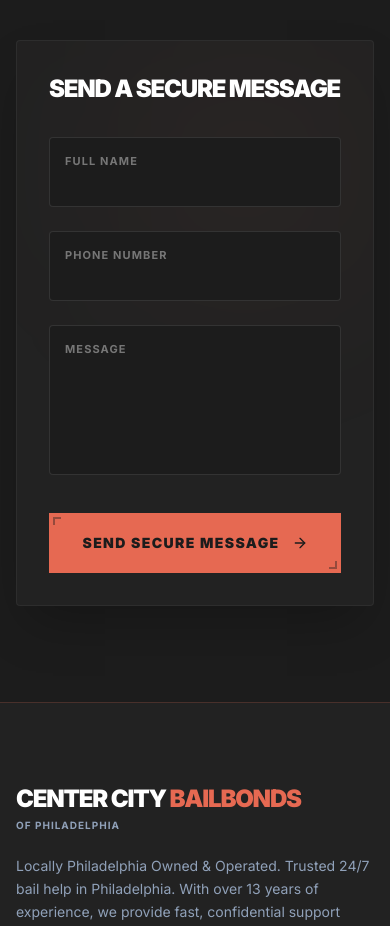
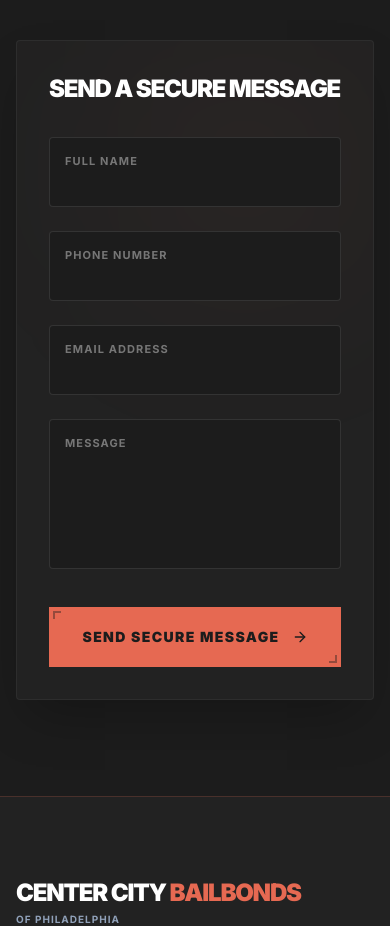
Before and after one commit to Founditmarketing/centercitybailbonds, a React (Vite) app: page /contact in a window 390 px wide. Shown: the part 820-1746 px from the top of the page. Built offline with nearby package versions, Linux system fonts and the light colour scheme.

Commit message:
feat: integrate Resend email API with serverless contact form handler

```diff
--- /dev/null
+++ b/api/send-email.ts
@@ -0,0 +1,86 @@
+import type { VercelRequest, VercelResponse } from '@vercel/node';
+import { Resend } from 'resend';
+
+const resend = new Resend(process.env.RESEND_API_KEY);
+
+export default async function handler(req: VercelRequest, res: VercelResponse) {
+  // Only allow POST
+  if (req.method !== 'POST') {
+    return res.status(405).json({ error: 'Method not allowed' });
+  }
+
+  const { name, phone, email, message } = req.body;
+
+  // Basic validation
+  if (!name || !email || !message) {
+    return res.status(400).json({ error: 'Name, email, and message are required.' });
+  }
+
+  try {
+    const { data, error } = await resend.emails.send({
+      from: 'Center City Bail Bonds <hello@centercitybailbonds.com>',
+      to: ['greggiaffes@yahoo.com'],
+      reply_to: email,
+      subject: `New Contact Form Submission from ${name}`,
+      html: `
+        <!DOCTYPE html>
+        <html>
+          <head>
+            <meta charset="utf-8" />
+            <title>New Contact Form Submission</title>
+          </head>
+          <body style="font-family: Arial, sans-serif; background-color: #0a0a0a; color: #e2e8f0; margin: 0; padding: 0;">
+            <div style="max-width: 600px; margin: 0 auto; padding: 40px 20px;">
+
+              <!-- Header -->
+              <div style="background: linear-gradient(135deg, #111 0%, #1a1a1a 100%); border: 1px solid #d4af37; padding: 32px; margin-bottom: 24px;">
+                <p style="color: #d4af37; font-size: 10px; text-transform: uppercase; letter-spacing: 0.3em; font-weight: bold; margin: 0 0 8px 0;">Center City Bail Bonds</p>
+                <h1 style="color: #ffffff; font-size: 28px; font-weight: 900; text-transform: uppercase; letter-spacing: -0.02em; margin: 0;">New Message Received</h1>
+              </div>
+
+              <!-- Fields -->
+              <div style="background: #111; border: 1px solid rgba(255,255,255,0.08); padding: 32px; margin-bottom: 16px;">
+
+                <div style="margin-bottom: 24px;">
+                  <p style="color: #d4af37; font-size: 10px; text-transform: uppercase; letter-spacing: 0.2em; font-weight: bold; margin: 0 0 6px 0;">Full Name</p>
+                  <p style="color: #ffffff; font-size: 18px; font-weight: 700; margin: 0;">${name}</p>
+                </div>
+
+                <div style="margin-bottom: 24px;">
+                  <p style="color: #d4af37; font-size: 10px; text-transform: uppercase; letter-spacing: 0.2em; font-weight: bold; margin: 0 0 6px 0;">Phone Number</p>
+                  <p style="color: #ffffff; font-size: 18px; font-weight: 700; margin: 0;">${phone || 'Not provided'}</p>
+                </div>
+
+                <div style="margin-bottom: 24px;">
+                  <p style="color: #d4af37; font-size: 10px; text-transform: uppercase; letter-spacing: 0.2em; font-weight: bold; margin: 0 0 6px 0;">Email Address</p>
+                  <p style="color: #ffffff; font-size: 18px; font-weight: 700; margin: 0;">${email}</p>
+                </div>
+
+                <div style="border-top: 1px solid rgba(255,255,255,0.06); padding-top: 24px;">
+                  <p style="color: #d4af37; font-size: 10px; text-transform: uppercase; letter-spacing: 0.2em; font-weight: bold; margin: 0 0 12px 0;">Message</p>
+                  <p style="color: #cbd5e1; font-size: 15px; line-height: 1.7; margin: 0; white-space: pre-wrap;">${message}</p>
+                </div>
+              </div>
+
+              <!-- Footer -->
+              <div style="text-align: center; padding: 16px;">
+                <p style="color: #475569; font-size: 11px; margin: 0;">Reply directly to this email to respond to ${name}.</p>
+              </div>
+
+            </div>
+          </body>
+        </html>
+      `,
+    });
+
+    if (error) {
+      console.error('Resend error:', error);
+      return res.status(500).json({ error: 'Failed to send email. Please try again.' });
+    }
+
+    return res.status(200).json({ success: true, id: data?.id });
+  } catch (err) {
+    console.error('Unexpected error:', err);
+    return res.status(500).json({ error: 'An unexpected error occurred.' });
+  }
+}
--- a/package.json
+++ b/package.json
@@ -25,12 +25,14 @@
     "react-leaflet": "^5.0.0",
     "react-map-gl": "^8.1.1",
     "react-router-dom": "^7.15.0",
+    "resend": "^6.12.3",
     "vite": "^6.2.3"
   },
   "devDependencies": {
     "@types/express": "^4.17.21",
     "@types/leaflet": "^1.9.21",
     "@types/node": "^22.14.0",
+    "@vercel/node": "^5.7.17",
     "autoprefixer": "^10.4.21",
     "tailwindcss": "^4.1.14",
     "tsx": "^4.21.0",
--- a/src/pages/ContactPage.tsx
+++ b/src/pages/ContactPage.tsx
@@ -1,7 +1,61 @@
-import { motion } from 'motion/react';
-import { Phone, Mail, MapPin, ArrowRight } from 'lucide-react';
+import { useState } from 'react';
+import { motion, AnimatePresence } from 'motion/react';
+import { Phone, MapPin, ArrowRight, CheckCircle, AlertCircle, Loader2 } from 'lucide-react';
+
+type FormStatus = 'idle' | 'loading' | 'success' | 'error';
+
+interface FormData {
+  name: string;
+  phone: string;
+  email: string;
+  message: string;
+}
 
 export default function ContactPage() {
+  const [formData, setFormData] = useState<FormData>({
+    name: '',
+    phone: '',
+    email: '',
+    message: '',
+  });
+  const [status, setStatus] = useState<FormStatus>('idle');
+  const [errorMsg, setErrorMsg] = useState('');
+
+  const handleChange = (e: React.ChangeEvent<HTMLInputElement | HTMLTextAreaElement>) => {
+    setFormData(prev => ({ ...prev, [e.target.name]: e.target.value }));
+  };
+
+  const handleSubmit = async (e: React.FormEvent<HTMLFormElement>) => {
+    e.preventDefault();
+    setStatus('loading');
+    setErrorMsg('');
+
+    try {
+      const res = await fetch('/api/send-email', {
+        method: 'POST',
+        headers: { 'Content-Type': 'application/json' },
+        body: JSON.stringify(formData),
+      });
+
+      const data = await res.json();
+
+      if (!res.ok) {
+        throw new Error(data.error || 'Failed to send message.');
+      }
+
+      setStatus('success');
+      setFormData({ name: '', phone: '', email: '', message: '' });
+    } catch (err: unknown) {
+      setStatus('error');
+      setErrorMsg(err instanceof Error ? err.message : 'Something went wrong. Please try again.');
+    }
+  };
+
+  const inputClass =
+    'peer w-full bg-dark-950 border border-white/10 rounded-sm p-4 pt-7 text-white placeholder-transparent focus:border-gold-500 focus:bg-dark-950 focus:outline-none transition-all duration-300';
+  const labelClass =
+    'absolute left-4 top-2 text-[10px] uppercase text-gold-500 font-bold tracking-widest transition-all peer-placeholder-shown:text-[11px] peer-placeholder-shown:top-4 peer-placeholder-shown:text-white/40 peer-focus:top-2 peer-focus:text-[10px] peer-focus:text-gold-500 pointer-events-none';
+
   return (
     <main className="relative z-10 flex flex-col min-h-screen pt-32 pb-24 px-4 bg-dark-950">
       <div className="max-w-7xl mx-auto w-full">
@@ -44,8 +98,6 @@
                 </a>
               </div>
             </motion.div>
-
-
 
             <motion.div
               initial={{ opacity: 0, x: -30 }}
@@ -100,63 +152,135 @@
 
             <h3 className="text-2xl font-black text-white uppercase tracking-tighter mb-8 relative z-10">Send a Secure Message</h3>
 
-            <form className="flex flex-col gap-6 relative z-10" onSubmit={(e) => e.preventDefault()}>
+            <AnimatePresence mode="wait">
+              {status === 'success' ? (
+                <motion.div
+                  key="success"
+                  initial={{ opacity: 0, scale: 0.95 }}
+                  animate={{ opacity: 1, scale: 1 }}
+                  exit={{ opacity: 0 }}
+                  className="flex flex-col items-center justify-center gap-4 py-16 text-center relative z-10"
+                >
+                  <CheckCircle className="w-16 h-16 text-green-400" />
+                  <h4 className="text-2xl font-black text-white uppercase tracking-tight">Message Sent!</h4>
+                  <p className="text-slate-400 text-sm max-w-xs leading-relaxed">
+                    We've received your message and will be in touch shortly. For urgent matters, please call us directly.
+                  </p>
+                  <button
+                    onClick={() => setStatus('idle')}
+                    className="mt-4 text-gold-500 text-xs uppercase tracking-widest font-bold border-b border-gold-500/40 hover:border-gold-500 transition-colors"
+                  >
+                    Send Another Message
+                  </button>
+                </motion.div>
+              ) : (
+                <motion.form
+                  key="form"
+                  initial={{ opacity: 0 }}
+                  animate={{ opacity: 1 }}
+                  exit={{ opacity: 0 }}
+                  className="flex flex-col gap-6 relative z-10"
+                  onSubmit={handleSubmit}
+                >
                   <div className="grid grid-cols-1 md:grid-cols-2 gap-6">
+                    {/* Full Name */}
                     <div className="relative group">
                       <input
                         type="text"
                         id="contactName"
-                    className="peer w-full bg-dark-950 border border-white/10 rounded-sm p-4 pt-7 text-white placeholder-transparent focus:border-gold-500 focus:bg-dark-950 focus:outline-none transition-all duration-300"
+                        name="name"
+                        value={formData.name}
+                        onChange={handleChange}
+                        required
+                        className={inputClass}
                         placeholder="John Doe"
                       />
-                  <label
-                    htmlFor="contactName"
-                    className="absolute left-4 top-2 text-[10px] uppercase text-gold-500 font-bold tracking-widest transition-all peer-placeholder-shown:text-[11px] peer-placeholder-shown:top-4 peer-placeholder-shown:text-white/40 peer-focus:top-2 peer-focus:text-[10px] peer-focus:text-gold-500 pointer-events-none"
-                  >
-                    Full Name
-                  </label>
+                      <label htmlFor="contactName" className={labelClass}>Full Name</label>
                     </div>
 
+                    {/* Phone */}
                     <div className="relative group">
                       <input
                         type="tel"
                         id="contactPhone"
-                    className="peer w-full bg-dark-950 border border-white/10 rounded-sm p-4 pt-7 text-white placeholder-transparent focus:border-gold-500 focus:bg-dark-950 focus:outline-none transition-all duration-300"
+                        name="phone"
+                        value={formData.phone}
+                        onChange={handleChange}
+                        className={inputClass}
                         placeholder="(215) 870-8197"
                       />
-                  <label
-                    htmlFor="contactPhone"
-                    className="absolute left-4 top-2 text-[10px] uppercase text-gold-500 font-bold tracking-widest transition-all peer-placeholder-shown:text-[11px] peer-placeholder-shown:top-4 peer-placeholder-shown:text-white/40 peer-focus:top-2 peer-focus:text-[10px] peer-focus:text-gold-500 pointer-events-none"
-                  >
-                    Phone Number
-                  </label>
+                      <label htmlFor="contactPhone" className={labelClass}>Phone Number</label>
                     </div>
                   </div>
 
+                  {/* Email */}
+                  <div className="relative group">
+                    <input
+                      type="email"
+                      id="contactEmail"
+                      name="email"
+                      value={formData.email}
+                      onChange={handleChange}
+                      required
+                      className={inputClass}
+                      placeholder="you@example.com"
+                    />
+                    <label htmlFor="contactEmail" className={labelClass}>Email Address</label>
+                  </div>
 
-
+                  {/* Message */}
                   <div className="relative group">
                     <textarea
                       id="contactMessage"
+                      name="message"
+                      value={formData.message}
+                      onChange={handleChange}
+                      required
                       className="peer w-full min-h-[150px] bg-dark-950 border border-white/10 rounded-sm p-4 pt-7 text-white placeholder-transparent focus:border-gold-500 focus:bg-dark-950 focus:outline-none transition-all duration-300 resize-none"
                       placeholder="How can we help?"
                     ></textarea>
-                <label
-                  htmlFor="contactMessage"
-                  className="absolute left-4 top-2 text-[10px] uppercase text-gold-500 font-bold tracking-widest transition-all peer-placeholder-shown:text-[11px] peer-placeholder-shown:top-4 peer-placeholder-shown:text-white/40 peer-focus:top-2 peer-focus:text-[10px] peer-focus:text-gold-500 pointer-events-none"
-                >
-                  Message
-                </label>
+                    <label htmlFor="contactMessage" className={labelClass}>Message</label>
                   </div>
 
-              <button className="relative overflow-hidden group bg-gold-500 text-black p-5 font-black uppercase tracking-widest text-sm transition-all duration-300 mt-2 flex items-center justify-center gap-3 w-full lg:w-max ml-auto">
+                  {/* Error Banner */}
+                  <AnimatePresence>
+                    {status === 'error' && (
+                      <motion.div
+                        initial={{ opacity: 0, y: -8 }}
+                        animate={{ opacity: 1, y: 0 }}
+                        exit={{ opacity: 0 }}
+                        className="flex items-center gap-3 bg-red-500/10 border border-red-500/30 px-4 py-3 rounded-sm"
+                      >
+                        <AlertCircle className="w-4 h-4 text-red-400 flex-shrink-0" />
+                        <p className="text-red-400 text-sm">{errorMsg}</p>
+                      </motion.div>
+                    )}
+                  </AnimatePresence>
+
+                  {/* Submit */}
+                  <button
+                    type="submit"
+                    disabled={status === 'loading'}
+                    className="relative overflow-hidden group bg-gold-500 text-black p-5 font-black uppercase tracking-widest text-sm transition-all duration-300 mt-2 flex items-center justify-center gap-3 w-full lg:w-max ml-auto disabled:opacity-70 disabled:cursor-not-allowed"
+                  >
                     <div className="absolute inset-0 w-full h-full bg-white origin-left scale-x-0 group-hover:scale-x-100 transition-transform duration-500 ease-out z-0"></div>
+                    {status === 'loading' ? (
+                      <>
+                        <Loader2 className="w-4 h-4 relative z-10 animate-spin" />
+                        <span className="relative z-10">Sending…</span>
+                      </>
+                    ) : (
+                      <>
                         <span className="relative z-10 group-hover:text-black transition-colors duration-500">Send Secure Message</span>
                         <ArrowRight className="w-4 h-4 relative z-10 group-hover:translate-x-1 transition-transform" />
+                      </>
+                    )}
                     <div className="absolute top-1 left-1 w-2 h-2 border-t-2 border-l-2 border-black/40 z-10 pointer-events-none transition-all duration-500 group-hover:scale-125"></div>
                     <div className="absolute bottom-1 right-1 w-2 h-2 border-b-2 border-r-2 border-black/40 z-10 pointer-events-none transition-all duration-500 group-hover:scale-125"></div>
                   </button>
-            </form>
+                </motion.form>
+              )}
+            </AnimatePresence>
           </motion.div>
         </div>
       </div>
```
Also changed, not shown: vercel.json, 1 other file (tests, documents, lock files or other folders). Lines whose indentation alone changed are shown as unchanged.
